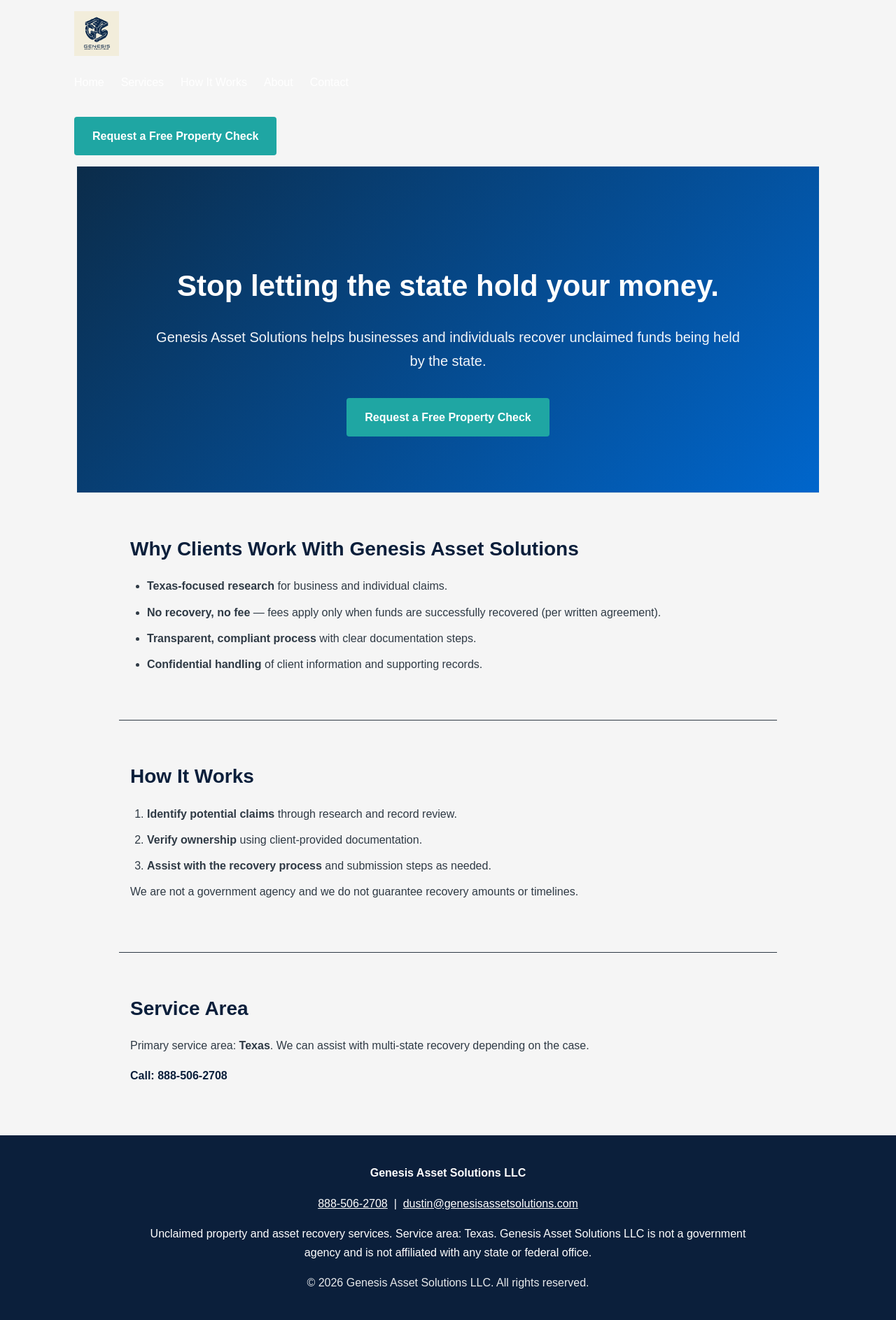
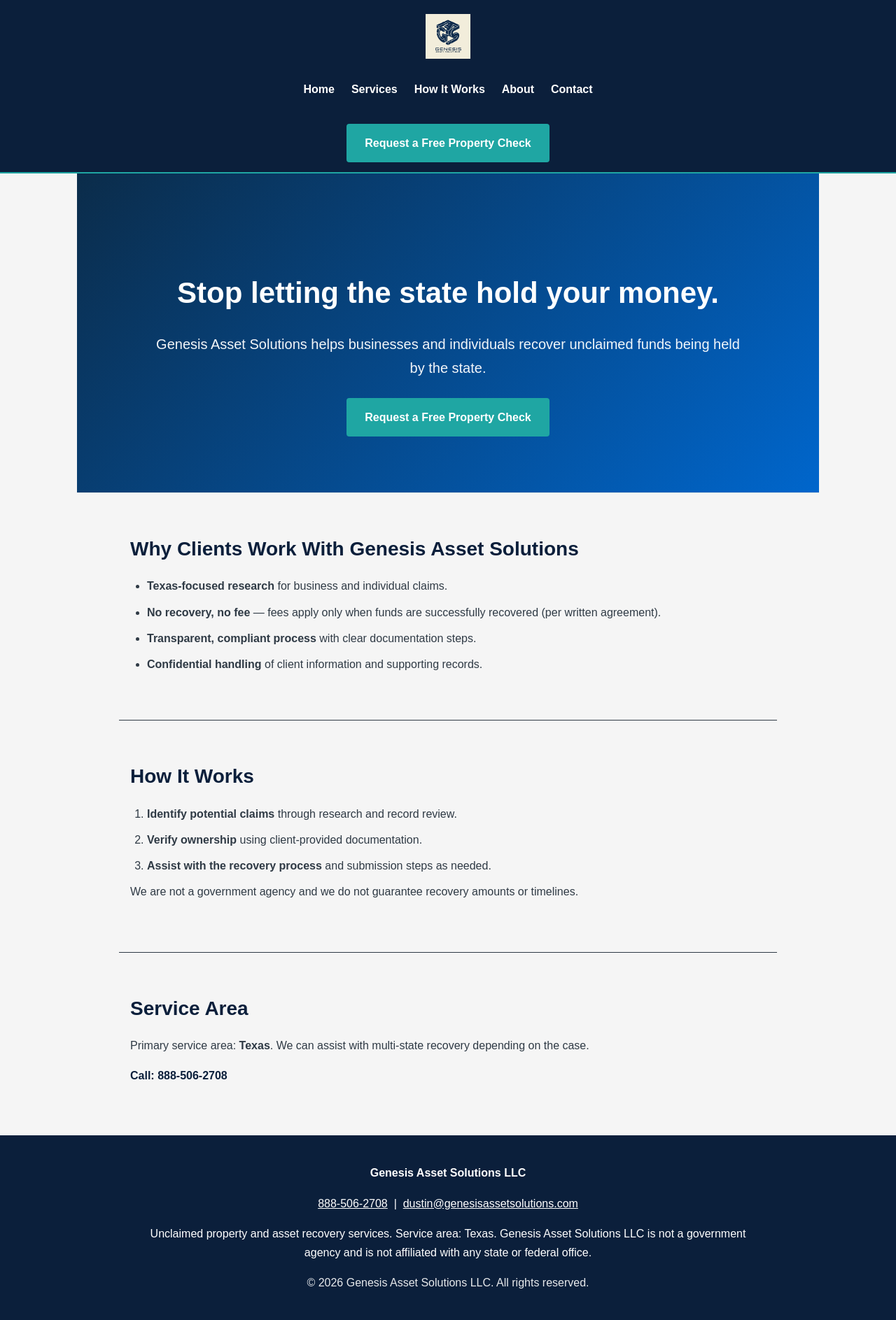
Before and after one commit to ljonezd-beep/genesisassetsolutions-site, a Jekyll site: the page built from index.html, in a window 1280 px wide. Shown: the whole page at 70% size. Built offline with Jekyll 4.4.1, drawn with Linux system fonts in a browser that asks for light colours.

Commit message:
Force header layout + colors

```diff
--- a/assets/css/styles.css
+++ b/assets/css/styles.css
@@ -36,16 +36,13 @@
   gap: 24px;
 }
 
-.logo-wrap {
-  display: inline-flex;
-  align-items: center;
-  flex: 0 0 auto;
-}
-
 .logo {
-  height: 64px;     /* bigger */
+  height: 64px;
   width: auto;
   display: block;
+}
+.logo-wrap {
+  padding: 6px 0;
 }
 
 .nav-links {
@@ -369,3 +366,113 @@
 li {
   margin-bottom: 12px;
 }
+
+/* ===== HEADER FIX (override) ===== */
+.site-header {
+  background: var(--genesis-navy) !important;
+  border-bottom: 2px solid var(--accent-teal) !important;
+}
+
+.main-nav {
+  max-width: 1100px;
+  margin: 0 auto;
+  padding: 14px 24px;
+  display: flex !important;
+  align-items: center;
+  justify-content: space-between;
+  gap: 24px;
+}
+
+.logo-wrap {
+  display: inline-flex;
+  align-items: center;
+  flex: 0 0 auto;
+}
+
+.logo {
+  height: 64px;
+  width: auto;
+  display: block;
+}
+
+.nav-links {
+  list-style: none;
+  display: flex !important;
+  align-items: center;
+  gap: 24px;
+  margin: 0;
+  padding: 0;
+  flex: 1 1 auto;
+  justify-content: center;
+}
+
+/* Make links visible */
+.nav-links a {
+  color: #ffffff !important;
+  text-decoration: none;
+  font-weight: 600;
+  opacity: 1 !important;
+}
+
+.nav-links a:hover {
+  text-decoration: underline;
+}
+
+/* Keep CTA button on the right */
+.main-nav .btn {
+  flex: 0 0 auto;
+  white-space: nowrap;
+  margin: 0 !important;
+}
+
+/* ===== FORCE HEADER VISIBILITY (FINAL) ===== */
+.site-header {
+  background: #0B1F3B !important;
+  border-bottom: 2px solid #1FA6A3 !important;
+}
+
+.main-nav {
+  display: flex !important;
+  align-items: center !important;
+  justify-content: space-between !important;
+  gap: 24px !important;
+
+  max-width: 1100px !important;
+  margin: 0 auto !important;
+  padding: 14px 24px !important;
+}
+
+.nav-links {
+  display: flex !important;
+  align-items: center !important;
+  justify-content: center !important;
+  gap: 24px !important;
+
+  margin: 0 !important;
+  padding: 0 !important;
+  list-style: none !important;
+
+  flex: 1 1 auto !important;
+}
+
+.nav-links a {
+  color: #ffffff !important;
+  opacity: 1 !important;
+  text-decoration: none !important;
+  font-weight: 600 !important;
+}
+
+.nav-links a:hover {
+  text-decoration: underline !important;
+}
+
+.logo {
+  height: 64px !important;
+  width: auto !important;
+  display: block !important;
+}
+
+.btn {
+  white-space: nowrap !important;
+  margin: 0 !important;
+}
```
